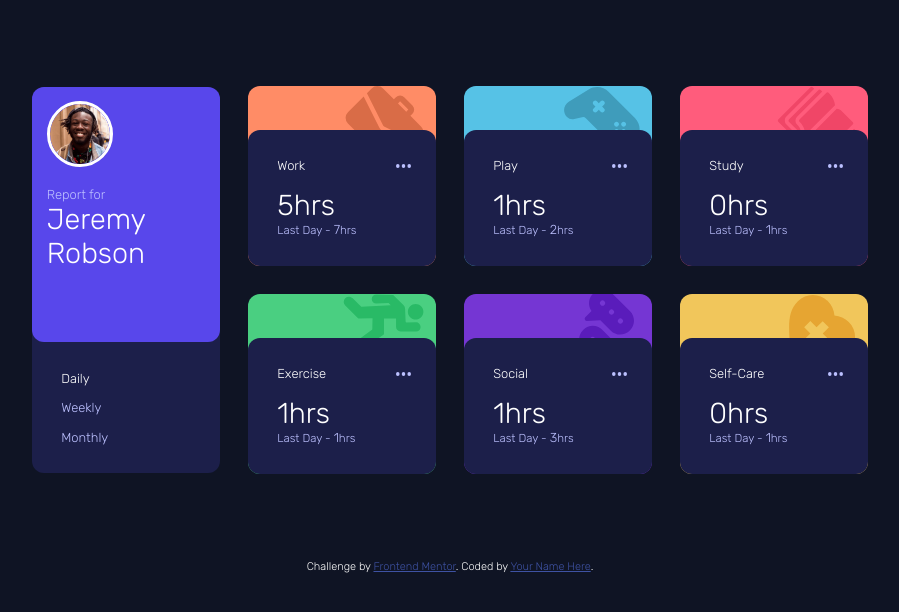
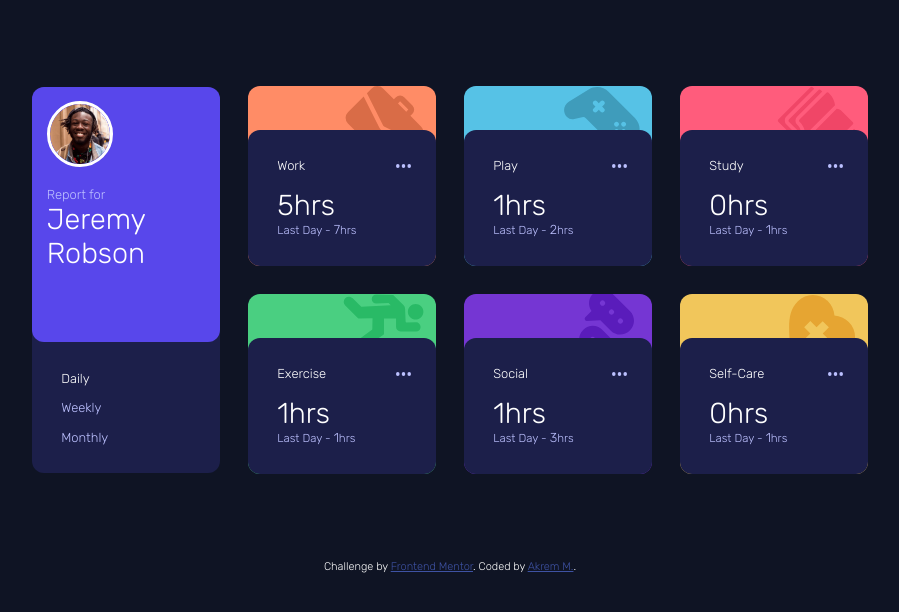
Before and after one commit to Alfeyn/time-tracking-dashboard, a plain HTML site: page index.html in a window 1280 px wide. Shown: the whole page, without its empty margins (190-1089 px from the left). Drawn offline with Linux system fonts and the light colour scheme.

Commit message:
Update index.html

```diff
--- a/index.html
+++ b/index.html
@@ -33,7 +33,7 @@
 
     <div role="contentinfo" class="attribution">
         Challenge by <a href="https://www.frontendmentor.io?ref=challenge" target="_blank">Frontend Mentor</a>.
-        Coded by <a href="#">Your Name Here</a>.
+        Coded by <a href="https://t.me/abualiy2" target="_blank">Akrem M.</a>.
     </div>
 
 </body>
```
